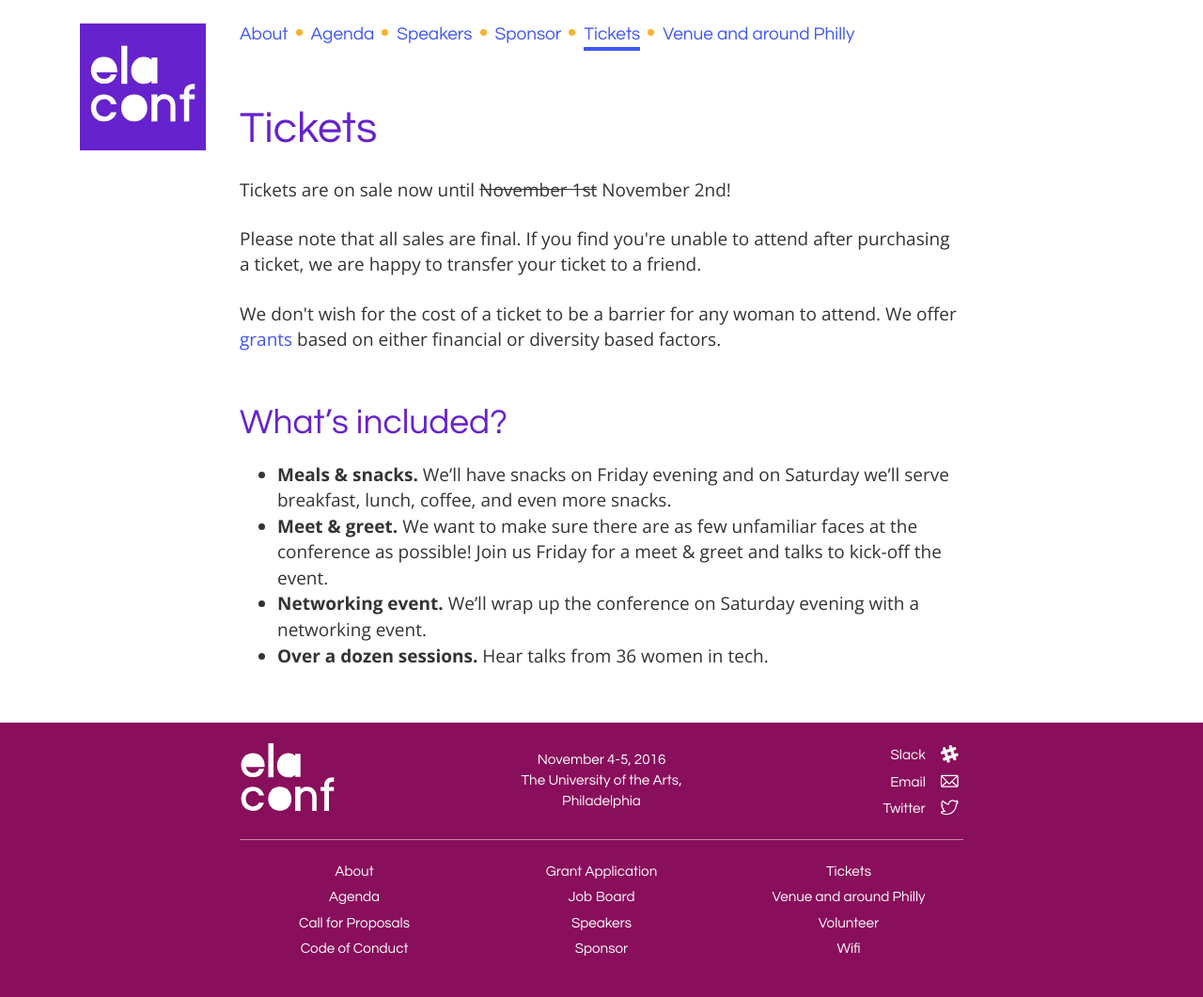
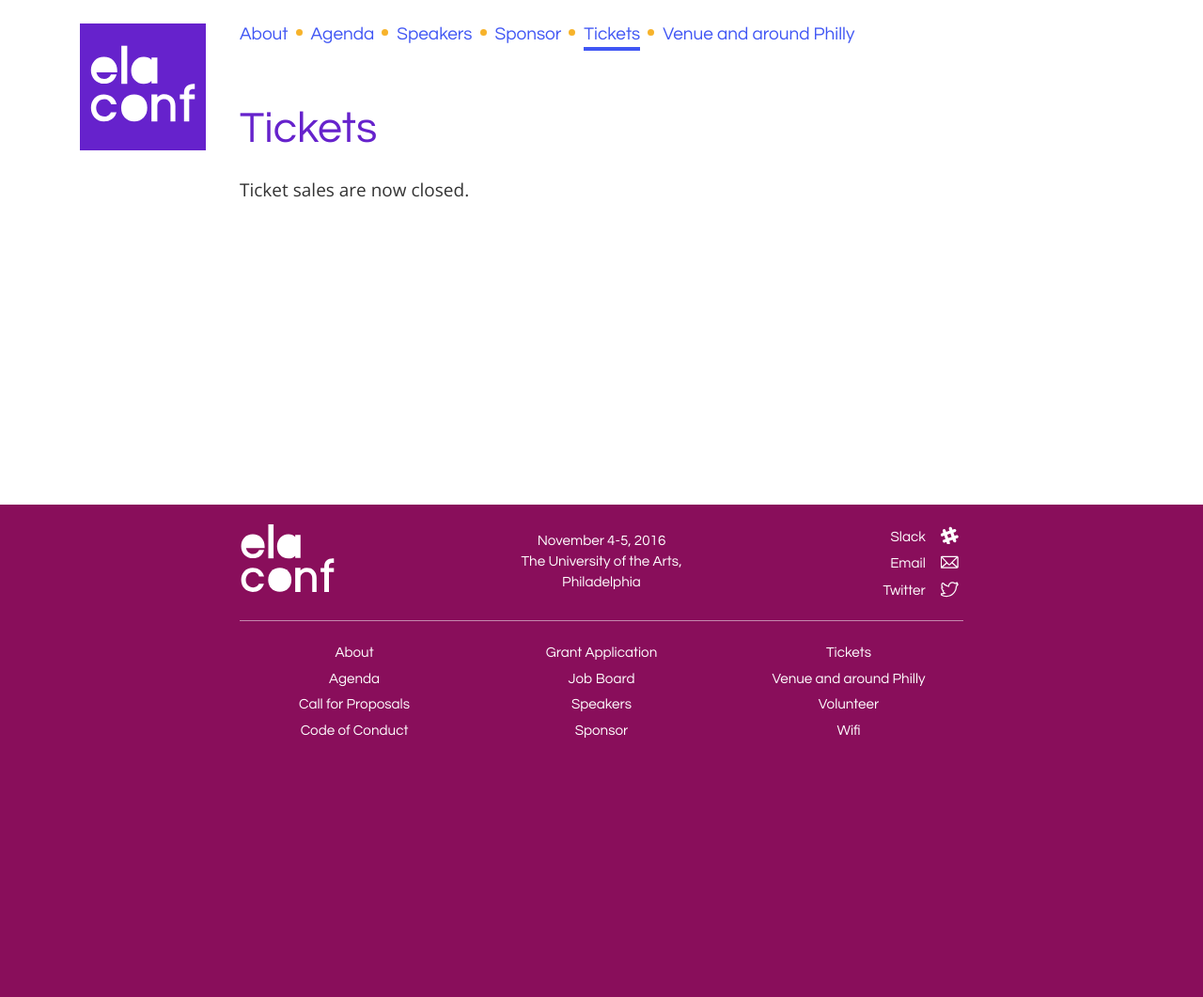
Before and after one commit to elaconf/elaconf.github.io, a Jekyll site: the page built from tickets/index.md, in a window 1280 px wide. Shown: the whole page at 94% size. Built offline with Jekyll 4.4.1, drawn with Linux system fonts in a browser that asks for light colours; a script that is not in the unit is left out; after the commit the page ends 900 px from its top, so only the background shows below that.

Commit message:
close ticket sales

```diff
--- a/_includes/tickets.html
+++ b/_includes/tickets.html
@@ -1,4 +1 @@
-<p>Tickets are on sale now until <strike>November 1st</strike> November 2nd!</p>
-<script async src="//widgets.nvite.com/1.5/tickets.js" data-resource="ea6a" style="margin-bottom: 2em;"></script>
-<p>Please note that all sales are final. If you find you're unable to attend after purchasing a ticket, we are happy to transfer your ticket to a friend.</p>
-<p>We don't wish for the cost of a ticket to be a barrier for any woman to attend. We offer <a href="/grant">grants</a> based on either financial or diversity based factors.</p>
+<p>Ticket sales are now closed.</p>
--- a/tickets/index.md
+++ b/tickets/index.md
@@ -5,10 +5,3 @@ description: Tickets for Ela Conf are on sale now until November 1.
 ---
 
 {% include tickets.html %}
-
-## What’s included?
-
-* **Meals & snacks.** We'll have snacks on Friday evening and on Saturday we'll serve breakfast, lunch, coffee, and even more snacks.
-* **Meet & greet.** We want to make sure there are as few unfamiliar faces at the conference as possible! Join us Friday for a meet & greet and talks to kick-off the event.
-* **Networking event.** We'll wrap up the conference on Saturday evening with a networking event.
-* **Over a dozen sessions.** Hear talks from {{site.speakers | size}} women in tech.
```
